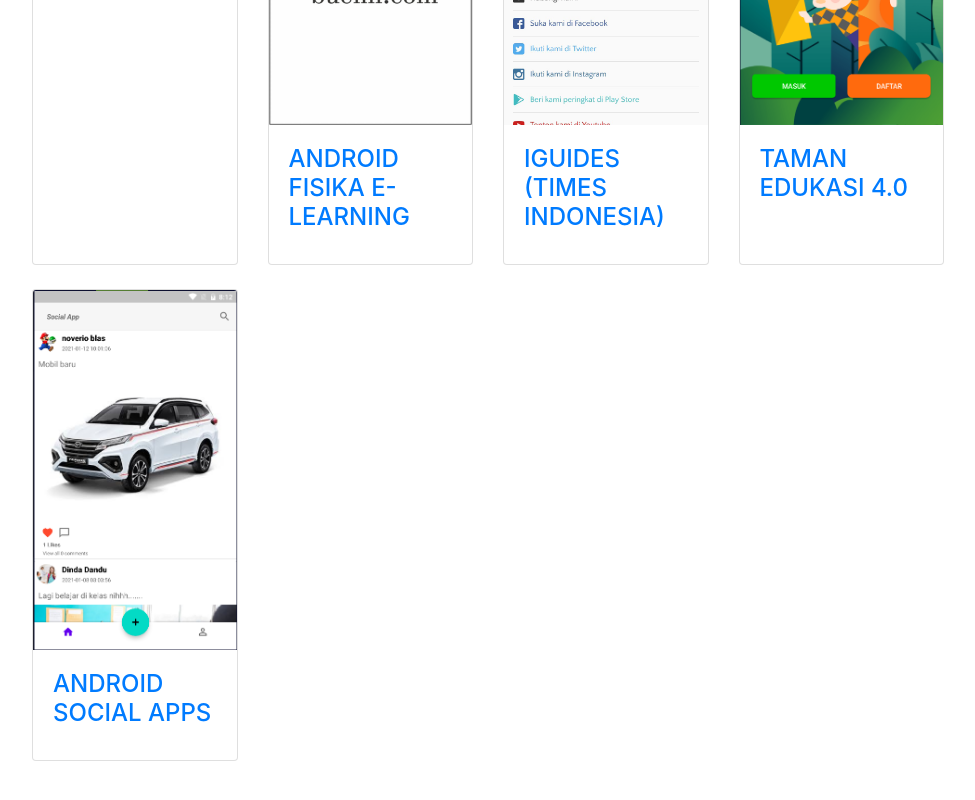
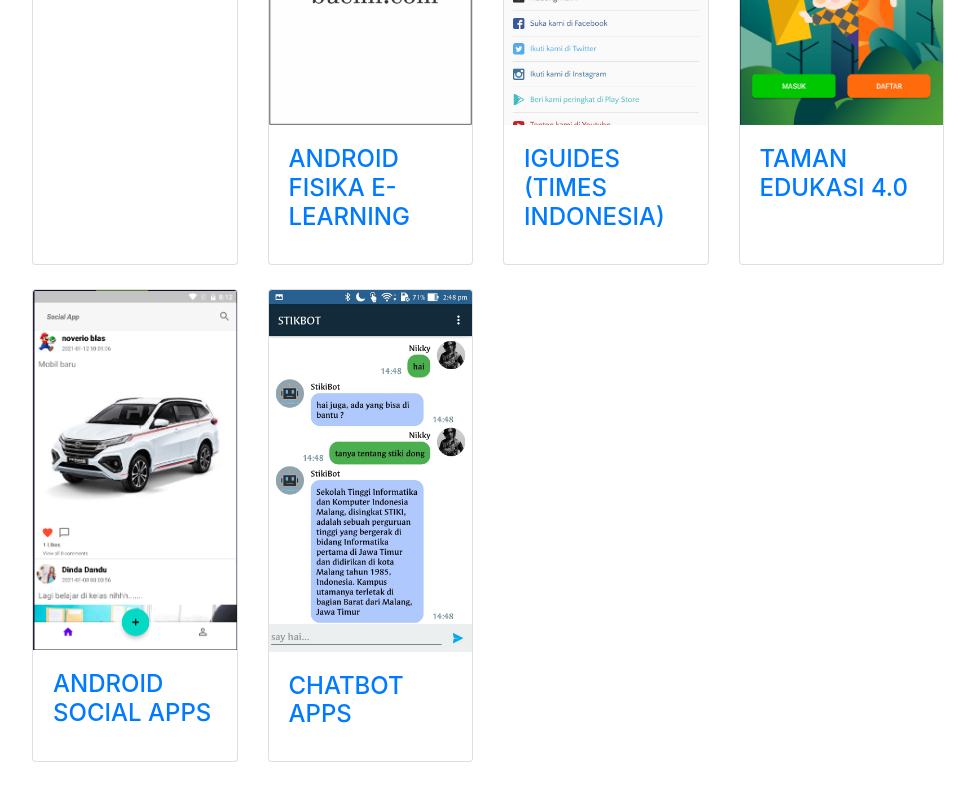
Before and after one commit to NikkiRufiansya/resume, a website with bundled scripts: page index.html in a window 1280 px wide. Shown: the part 4223-5023 px from the top of the page, without its empty margins (288-1263 px from the left). Built offline with nearby package versions, Linux system fonts and the light colour scheme; a web font is replaced by a local one.

Commit message:
update portfolio

```diff
--- a/index.html
+++ b/index.html
@@ -391,7 +391,8 @@
 
                 <div class="col-lg-3 col-md-4 col-sm-6 mb-4">
                     <div class="card h-100">
-                        <a href="https://play.google.com/store/apps/details?id=com.codetalenta.bukudigitalku" target="_blank"><img class="card-img-top" src="img/taman-edukasi.png" alt=""></a>
+                        <a href="https://play.google.com/store/apps/details?id=com.codetalenta.bukudigitalku"
+                           target="_blank"><img class="card-img-top" src="img/taman-edukasi.png" alt=""></a>
                         <div class="card-body">
                             <h4 class="card-title">
                                 <a href="#">Taman Edukasi 4.0</a>
@@ -401,7 +402,9 @@
                 </div>
                 <div class="col-lg-3 col-md-4 col-sm-6 mb-4">
                     <div class="card h-100">
-                        <a href="https://github.com/NikkiRufiansya/Social-App" target="_blank"><img class="card-img-top" src="img/social-apps.png" alt=""></a>
+                        <a href="https://github.com/NikkiRufiansya/Social-App" target="_blank"><img class="card-img-top"
+                                                                                                    src="img/social-apps.png"
+                                                                                                    alt=""></a>
                         <div class="card-body">
                             <h4 class="card-title">
                                 <a href="#">Android Social Apps</a>
@@ -409,10 +412,20 @@
                         </div>
                     </div>
                 </div>
+                <div class="col-lg-3 col-md-4 col-sm-6 mb-4">
+                    <div class="card h-100">
+                        <a href="https://github.com/NikkiRufiansya/Social-App" target="_blank"><img class="card-img-top"
+                                                                                                    src="img/chatbot.jpeg"
+                                                                                                    alt=""></a>
+                        <div class="card-body">
+                            <h4 class="card-title">
+                                <a href="#">Chatbot apps</a>
+                            </h4>
+                        </div>
+                    </div>
+                </div>
 
             </div>
-
-
 
 
             </section>
```
Also changed, not shown: img/chatbot.jpeg (added). Lines whose indentation alone changed are shown as unchanged.
